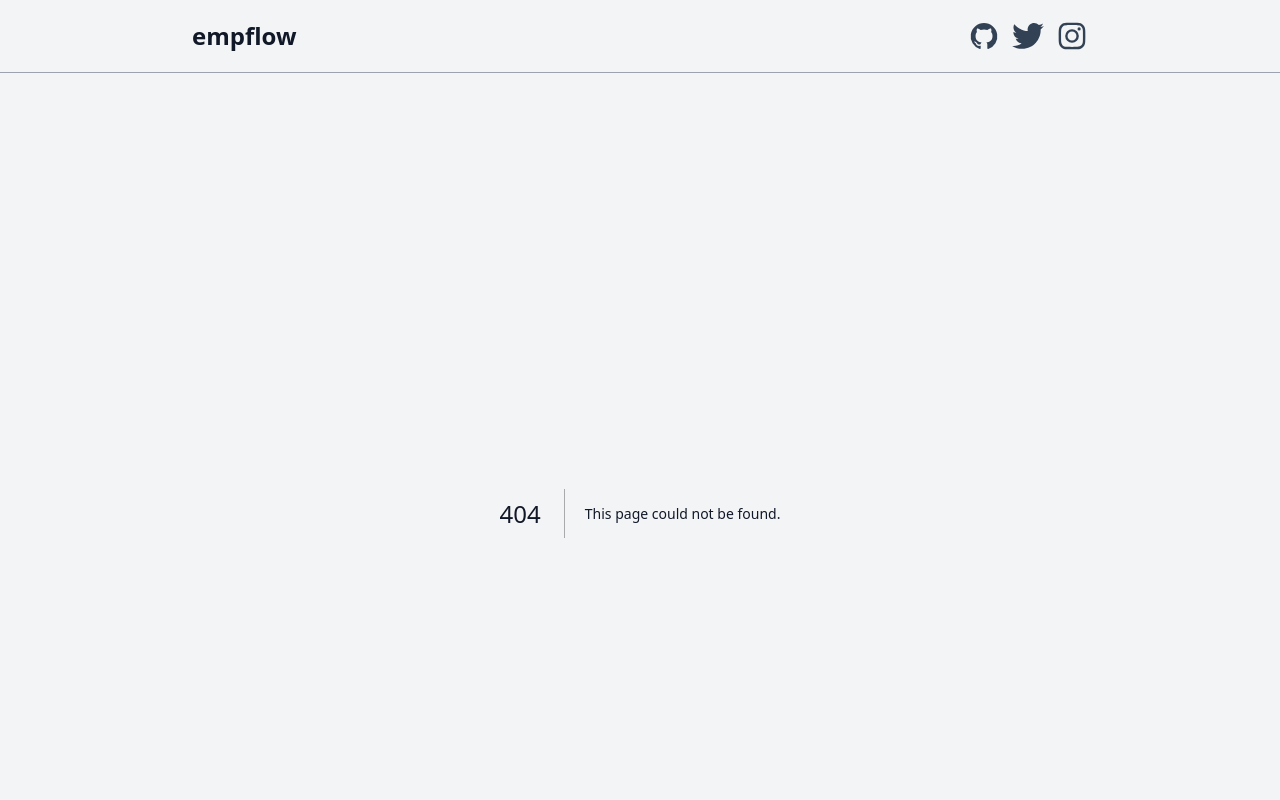
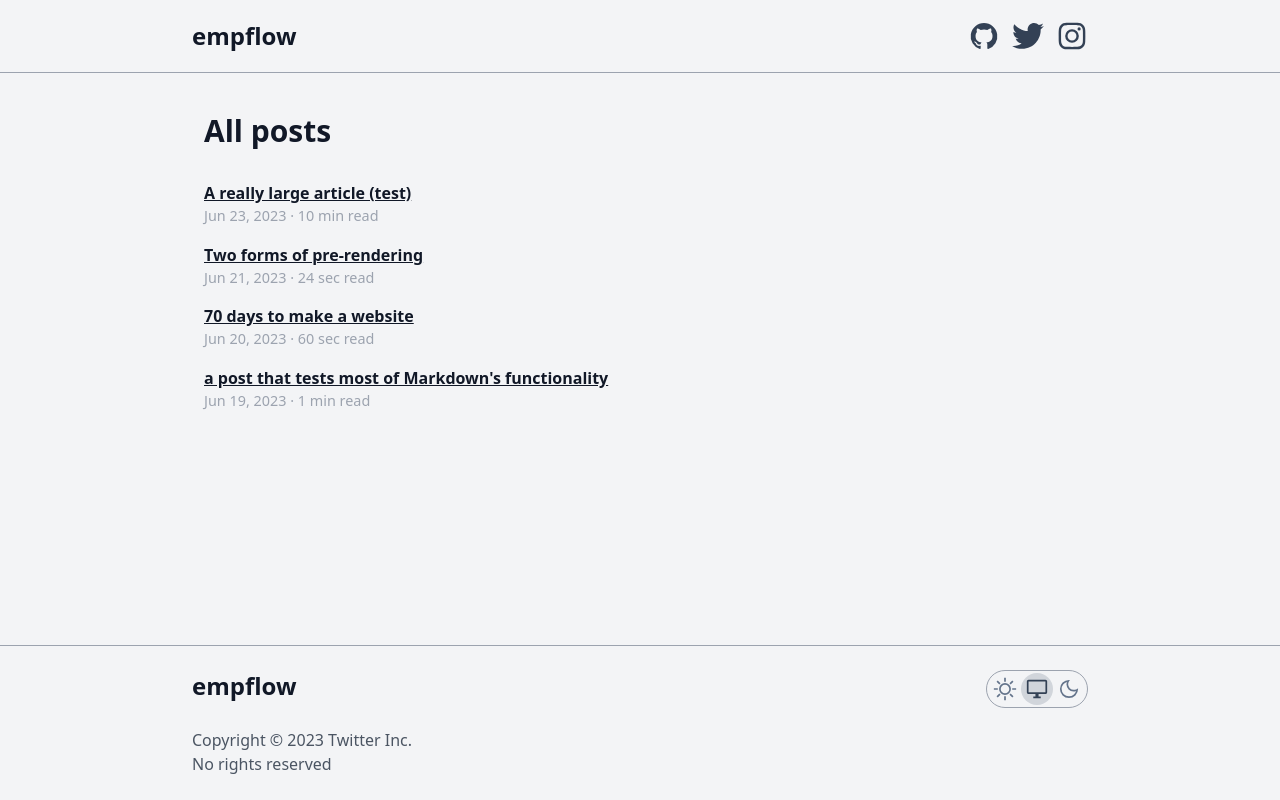
Before and after one commit to empflow/next-blog-app, a Next.js app: page /posts in a window 1280 px wide. Before the commit this address had no page. Shown: the top 800 px of the page. Built offline with nearby package versions, Linux system fonts and the light colour scheme.

Commit message:
add /posts page

```diff
--- /dev/null
+++ b/app/posts/page.tsx
@@ -0,0 +1,17 @@
+import getLatestPosts from "@/helpers/getLatestPosts";
+import PostCard from "../components/PostCard";
+
+export default function Posts() {
+  const posts = getLatestPosts();
+
+  return (
+    <>
+      <h1 className="mb-8 text-3xl font-semibold">All posts</h1>
+      <section className="flex flex-col gap-4">
+        {posts.map((post) => (
+          <PostCard post={post} />
+        ))}
+      </section>
+    </>
+  );
+}
```
